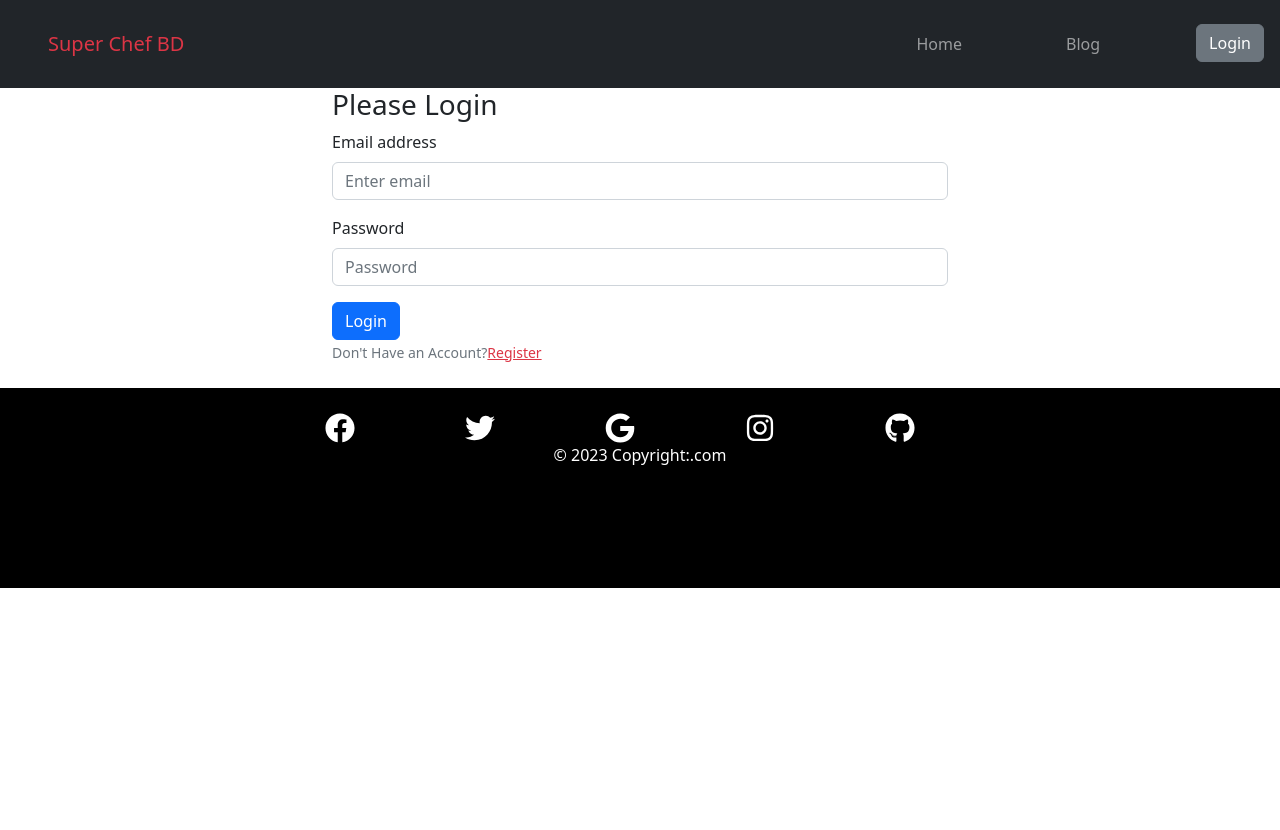
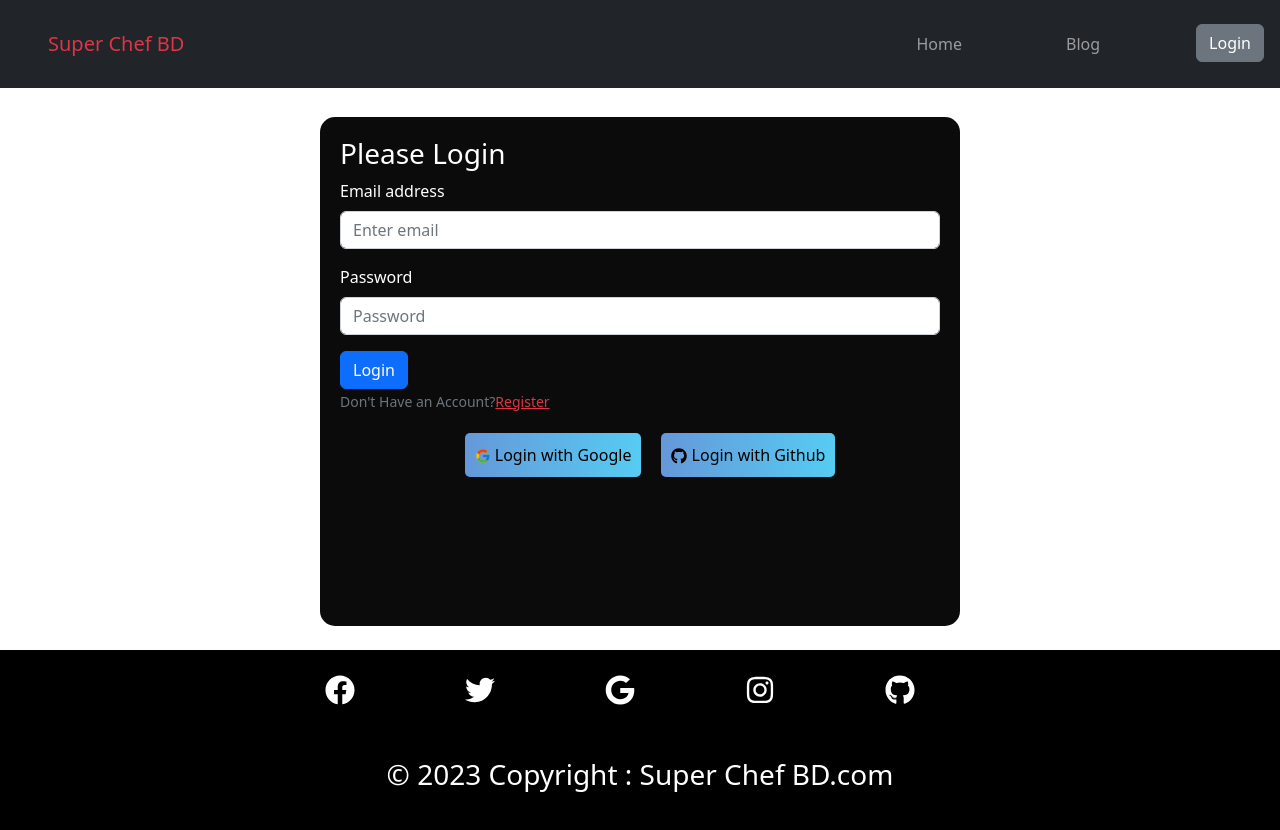
Before and after one commit to Jubayer9/assignment-10, a React (Vite) app: page /login in a window 1280 px wide. Shown: the top 830 px of the page. Before the commit the page ends 800 px from the top, so only its background shows below. Built offline with nearby package versions, Linux system fonts and the light colour scheme; no server answers.

Commit message:
Google authentication system Add

```diff
--- a/src/Pages/Login/Login.jsx
+++ b/src/Pages/Login/Login.jsx
@@ -1,59 +1,88 @@
 import React, { useContext } from 'react';
 import { Button, Container, Form } from 'react-bootstrap';
-import { Link, useLocation, useNavigate,   } from 'react-router-dom';
+import { Link, useLocation, useNavigate, } from 'react-router-dom';
+import { FcGoogle } from "react-icons/fc";
+import { FaGithub } from "react-icons/fa";
 import { AuthContext } from '../../Providers/AuthProvider';
+import { GithubAuthProvider, GoogleAuthProvider, getAuth, signInWithPopup } from 'firebase/auth';
+import app from '../../Fairebase/Fairebase.config';
 
 
 const Login = () => {
-  const {signIn}=useContext(AuthContext);
-  const navigator =useNavigate();
+  const auth = getAuth(app)
+  const githubProvider = new GithubAuthProvider()
+
+
+
+
+
+
+
+  const googleProvider = new GoogleAuthProvider();
+  const handleGoogleSignIn = () => {
+    signInWithPopup(auth, googleProvider)
+      .then(result => {
+        const user = result.user;
+        console.log(user);
+      })
+      .catch(error => console.error(error.message))
+  }
+
+  const { signIn } = useContext(AuthContext);
+  const navigator = useNavigate();
   const location = useLocation();
-console.log('hoya gese',location);
-const from = location.state?.from?.pathname||'/home'
+  const from = location.state?.from?.pathname || '/home'
 
-  const handleLogin =event=>{
+  const handleLogin = event => {
     event.preventDefault();
     const form = event.target;
     const email = form.email.value;
-    const password= form.password.value;
-    console.log(email,password);
+    const password = form.password.value;
+    console.log(email, password);
 
-    signIn(email,password)
-    .then(result=>{
-      const loggedUser =result.user;
+    signIn(email, password)
+      .then(result => {
+        const loggedUser = result.user;
         console.log(loggedUser);
-      navigator(from ,{replace:true})
+        navigator(from, { replace: true })
 
       })
-     .catch(error =>{
+      .catch(error => {
         console.error(error);
       })
 
-
+    }
+    const handleGithubSignIn = () => {
+      signInWithPopup(auth, githubProvider)
+      .then(result =>{
+        const loggedUser = result.user;
+        console.log(loggedUser);
+      })
+      .catch(error=> console.error(error))
     }
   return (
-    <Container className='w-50 mx-auto'>
+    <Container className='login-container w-50 mx-auto'>
       <h3>Please Login</h3>
       <Form onSubmit={handleLogin}>
         <Form.Group className="mb-3">
           <Form.Label>Email address</Form.Label>
-          <Form.Control type="email"name='email' placeholder="Enter email" required />
+          <Form.Control type="email" name='email' placeholder="Enter email" required />
 
         </Form.Group>
 
         <Form.Group className="mb-3">
           <Form.Label>Password</Form.Label>
-          <Form.Control type="password"name='password' placeholder="Password" required/>
+          <Form.Control type="password" name='password' placeholder="Password" required />
         </Form.Group>
 
         <Button variant="primary" type="submit">
           Login
         </Button> <br />
-
         <Form.Text>
           Don't Have an Account?
           <Link className="text-danger" to="/register">Register</Link>
         </Form.Text>
+
         {/*
 
         <Form.Text className="text-danger">
@@ -63,7 +92,10 @@ const from = location.state?.from?.pathname||'/home'
 
       </Form.Text> */}
       </Form>
-
+      <div className='login-btn-container'>
+      <button className='login-btn' onClick={handleGoogleSignIn}><FcGoogle /> Login with Google</button>
+       <button className='login-btn' onClick={handleGithubSignIn}><FaGithub /> Login with Github</button>
+      </div>
     </Container>
   );
 };
--- a/src/Pages/Login/Register/Register.jsx
+++ b/src/Pages/Login/Register/Register.jsx
@@ -25,7 +25,7 @@ const Register = () => {
 
 
 
-        <Container className='w-50 mx-auto mt-5'>
+        <Container className='login-container w-50 mx-auto mt-5'>
             <h3>Please Login</h3>
             <Form onSubmit={handleRegister}>
                 <Form.Group className="mb-3  " >
@@ -52,7 +52,7 @@ const Register = () => {
                     <Form.Check type="checkbox" name='accept' label="Accept Terms and Condition" />
 
                 </Form.Group>
-                <Button variant="primary" type="submit">
+                <Button  variant="primary" type="submit">
                     Register
                 </Button> <br />
 
--- a/src/Pages/Shared/Footer/Footer.jsx
+++ b/src/Pages/Shared/Footer/Footer.jsx
@@ -11,7 +11,7 @@ const Footer = () => {
     <FaInstagram className='IC'/>
          <FaGithub className='IC'/>
 
-<p>© 2023 Copyright:.com</p>
+<p className='mt-5 fs-3'>© 2023 Copyright : Super Chef BD.com</p>
 
         </section>
       </div>
--- a/src/Pages/Shared/NavigationBar/NavigationBar.jsx
+++ b/src/Pages/Shared/NavigationBar/NavigationBar.jsx
@@ -25,7 +25,7 @@ const NavigationBar = () => {
           </Nav>
           <Nav>
             <Nav.Link className='me-5 pe-5' href="/home">Home</Nav.Link>
-            <Nav.Link className='me-5 pe-5' href="blog">Blog</Nav.Link>
+            <Nav.Link className='me-5 pe-5' href="/blog">Blog</Nav.Link>
 
 
             {user ?
--- a/src/QuestionAndAnswer/QuestionAndAnswer.jsx
+++ b/src/QuestionAndAnswer/QuestionAndAnswer.jsx
@@ -4,7 +4,8 @@ import Footer from '../Pages/Shared/Footer/Footer';
 
 const QuestionAndAnswer = () => {
     return (
-        <div className='w-75 QQ'>
+        <div>
+            <div className=' QQ'>
             <div className='A-Q' >
                 <NavigationBar></NavigationBar>
                 <h1 className='Title'> (Answer to the question) </h1>
@@ -27,6 +28,7 @@ Since JavaScript doesn't have a built-in type checking solution, many developers
                 <h3 className='Q'>4. What is a custom hook, and why will you create a custom hook?</h3>
                 <h6> A :  it can be reused easily, which makes the code cleaner and reduces the time to write the code. It also enhances the rendering speed of the code as a custom hook does not need to be rendered again and again while rendering the whole code.</h6>
             </div>
+        </div>
             <Footer></Footer>
         </div>
     );
--- a/src/Recipes/Recipes.css
+++ b/src/Recipes/Recipes.css
@@ -37,9 +37,47 @@ color: #ffffff;
 .like{
     font-size: 20px;
 
+
+}
+.name{
+    margin-left: 45%;
+    border-radius: 20px;
+    color: #000000;
+    background-color: #c2dbf9;
+    width: 200px;
+    text-align: center;
 }
 .IC{
     height: 30px;
     width: 100px;
     margin-right: 40px;
 }
+.login-btn{
+    margin-bottom: 129px;
+    padding: 10px;
+    margin-left: 20px;
+    background: #56CCF2;
+
+    background: -webkit-linear-gradient(to right, #2F80ED, #56CCF2);
+
+    background: linear-gradient(to right, #6598d9, #56CCF2);
+  border-radius: 5px;
+  border: none;
+}
+.login-btn-container{
+    text-align: center;
+    margin-top: 20px;
+
+}
+.login-container{
+    padding: 20px;
+    border-radius:15px ;
+    margin-top: 29px;
+    color: #ffffff;
+    background-color: rgba(0, 0, 0, 0.955);
+}
+.love-btn{
+margin-left: 75%;
+border: none;
+border-radius: 1000%;
+}
```
Also changed, not shown: src/Recipes/Recipes.jsx (+17 -15 lines), src/Routes/Routes.jsx (+5 -5 lines). Lines whose indentation alone changed are shown as unchanged.
